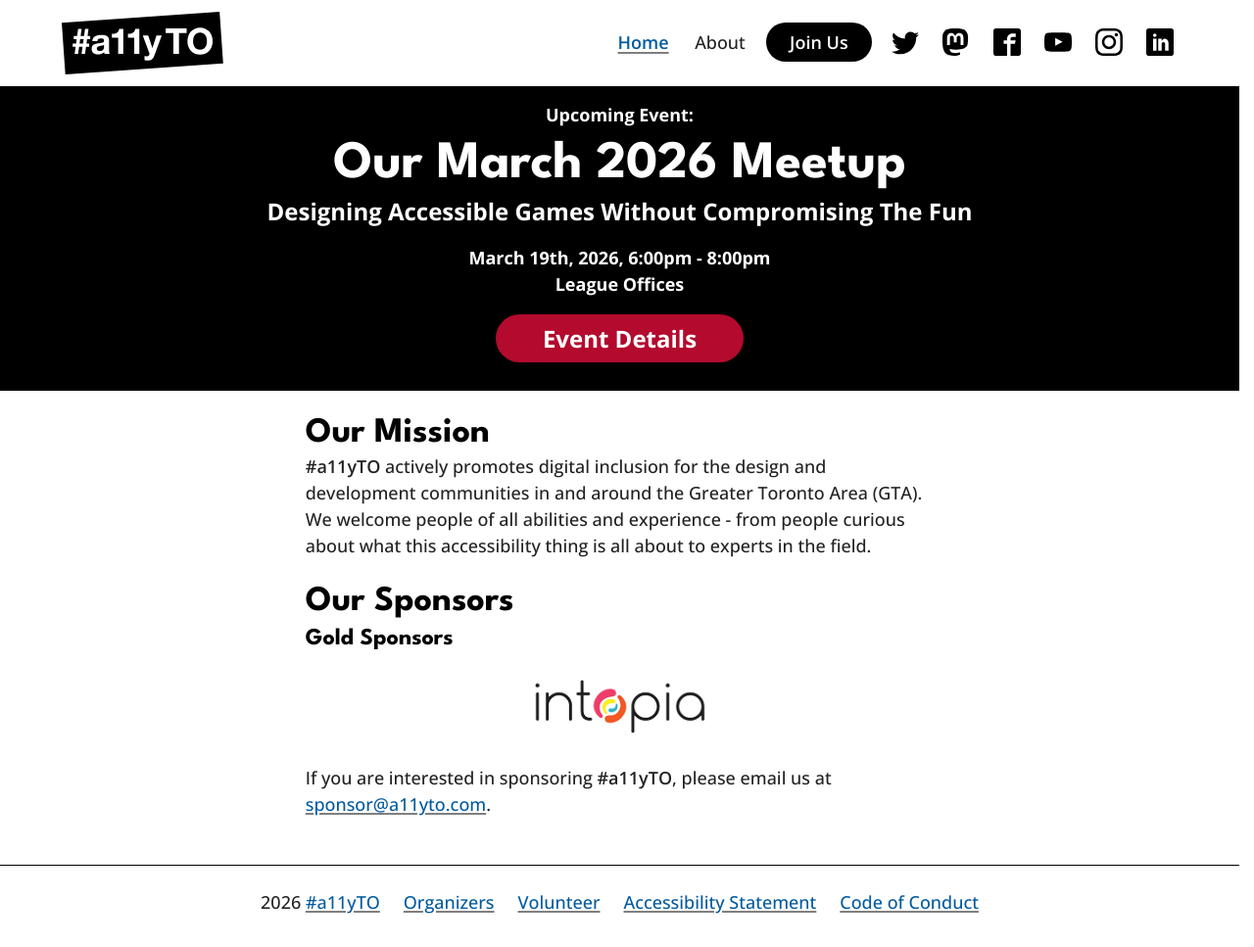
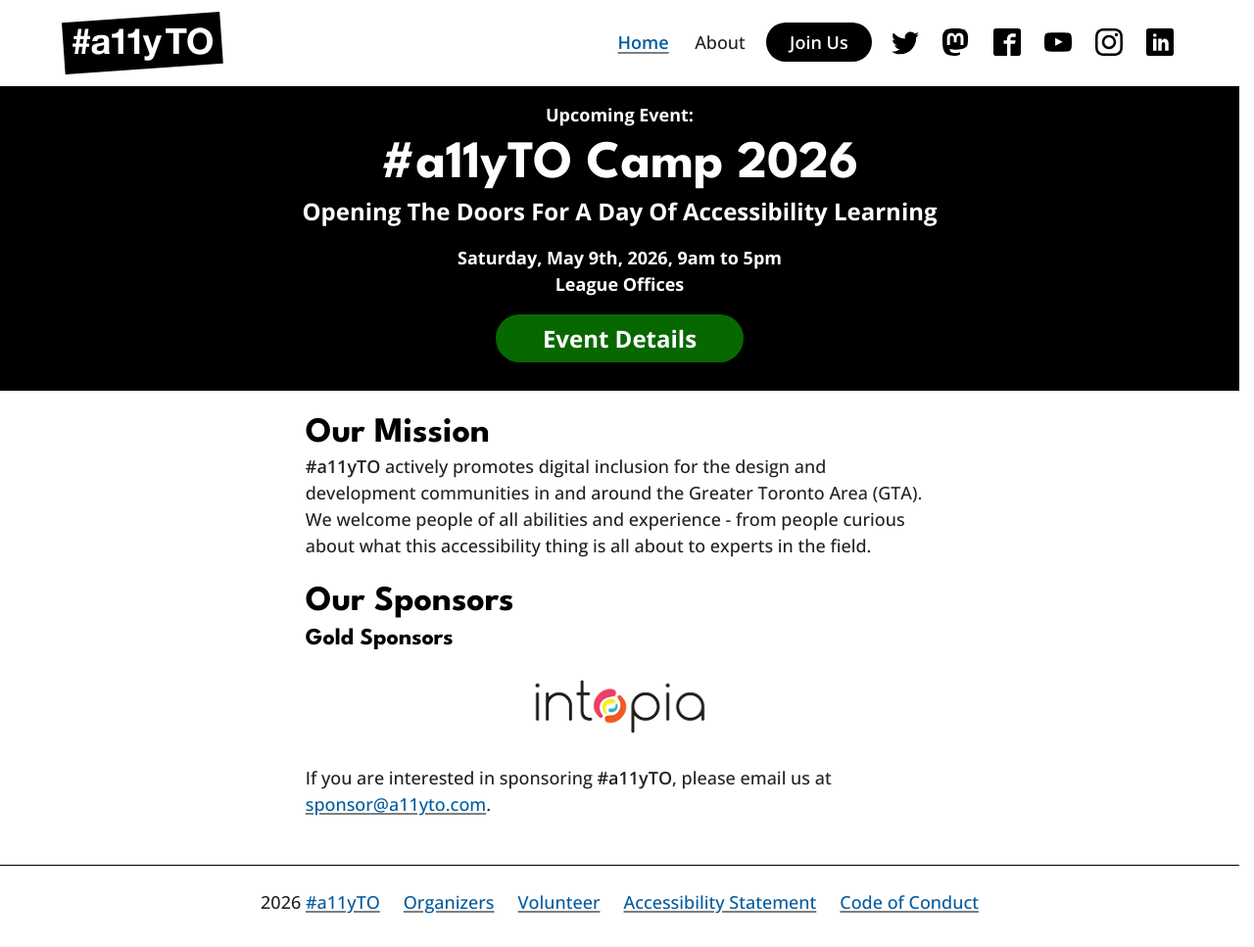
Before and after one commit to a11yTO/A11yTO-Main, a Jekyll site: the page built from index.html, in a window 1280 px wide. Shown: the whole page at 98% size. Built offline with Jekyll 4.4.1, drawn with Linux system fonts in a browser that asks for light colours.

Commit message:
Update upcoming event details for Camp 2026

```diff
--- a/_includes/header.html
+++ b/_includes/header.html
@@ -103,15 +103,13 @@
     {% if page.id == 'home' %}
     <section class="upcoming-event">
       <p class="event-organizer">Upcoming Event:</p>
-      <h1 class="event-title no-caps">Our March 2026 Meetup</h1>
-      <p class="event-description">
-        Designing Accessible Games Without Compromising the Fun
-      </p>
+      <h1 class="event-title no-caps">#a11yTO Camp 2026</h1>
+      <p class="event-description">Opening the doors for a day of accessibility learning</p>
       <ul class="event-specifics">
-        <li class="event-date">March 19th, 2026, 6:00pm - 8:00pm</li>
+        <li class="event-date">Saturday, May 9th, 2026, 9am to 5pm</li>
         <li class="event-location">League Offices</li>
         <li class="event-details">
-          <a class="featured-link inverse meetup" href="https://meetup.a11yto.com/" rel="external">Event Details</a>
+          <a class="featured-link inverse camp" href="https://camp.a11yto.com/" rel="external">Event Details</a>
         </li>
       </ul>
     </section>
```
